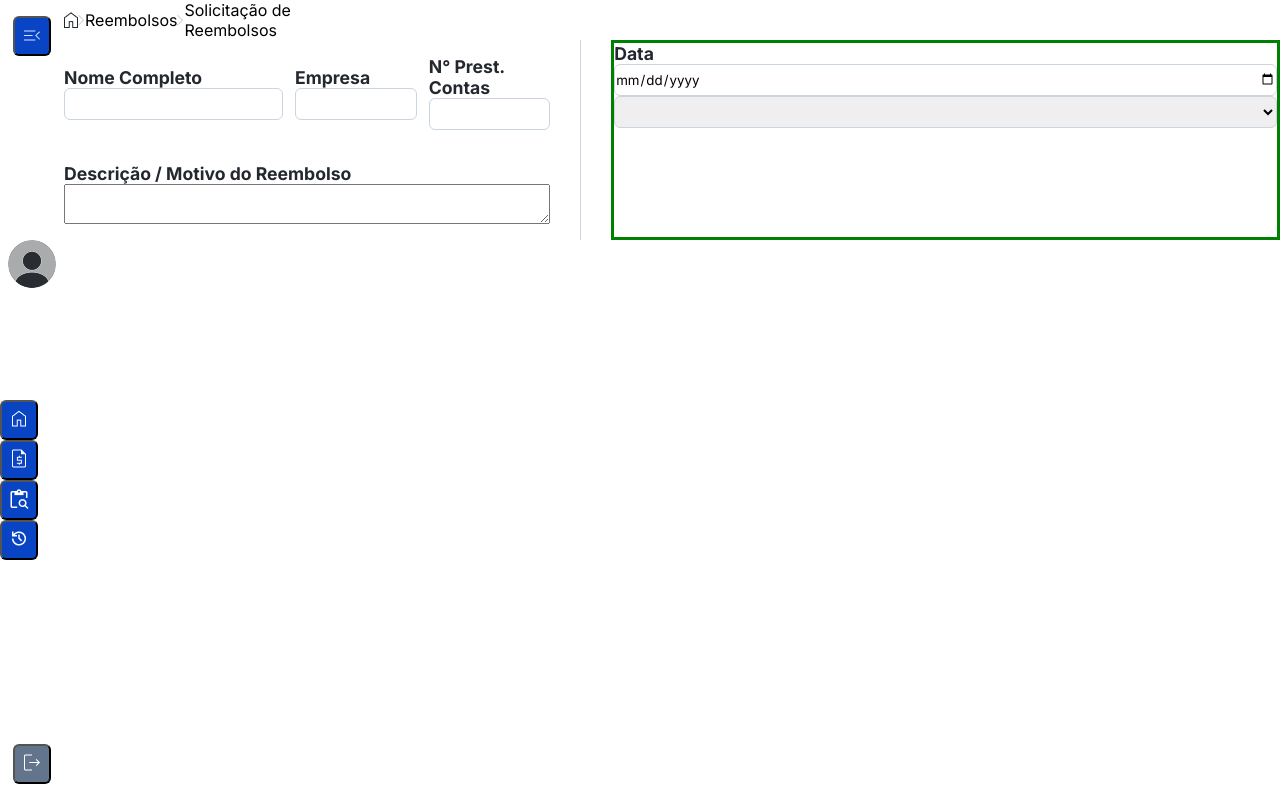
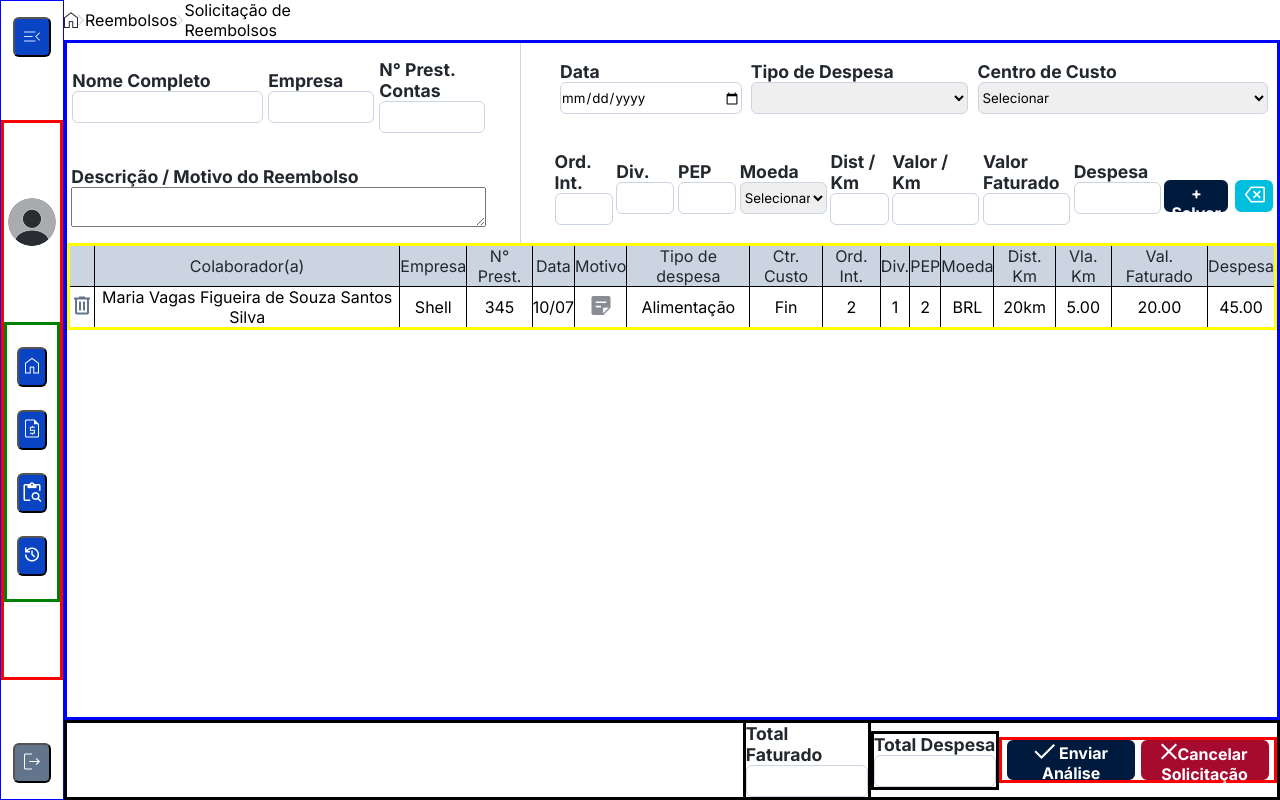
Before and after one commit to wisneysouza/SISPAR, a React (Vite) app: page /solicitacao in a window 1280 px wide. Built offline with nearby package versions, Linux system fonts and the light colour scheme.

Commit message:
adicionando e estilizando table

```diff
--- a/src/components/navbar/NavBar.module.scss
+++ b/src/components/navbar/NavBar.module.scss
@@ -1,31 +1,41 @@
-.navBarEstilo{
+.navBarEstilo {
   height: 100vh;
   width: 5%;
-    //border: 0.8px solid blue;
+  border: 0.8px solid blue;
   display: flex;
   justify-content: space-between;
   flex-direction: column;
   align-items: center;
   padding: 1rem 0;
 
-    button{
+  button {
     background-color: #0844c4;
     width: 60%;
     height: 5vh;
     border-radius: 6px;
   }
 
-    .buttonSair{
+  .buttonSair {
     background-color: #63758d;
   }
 
-    section{
-       // border: solid red;
+  section {
+    border: solid red;
     width: 100%;
-        height: 40vh;
+    height: 70vh;
     display: flex;
-        justify-content: space-between;
+    justify-content: space-evenly;
+    flex-direction: column;
+    align-items: center;
+
+    .boxButton {
+      border: solid green;
+      width: 100%;
+      height: 35vh;
+      display: flex;
+      justify-content: space-evenly;
       flex-direction: column;
       align-items: center;
     }
   }
+}
--- a/src/components/solicitacao/Solicitacao.jsx
+++ b/src/components/solicitacao/Solicitacao.jsx
@@ -5,6 +5,11 @@
 //importando as imagens
 import styles from "./Solicitacao.module.scss";
 //importando a estilização
+import Lixeira from "../../assets/Solicitacao/lixeira.png";
+import Motivo from "../../assets/Solicitacao/motivo.png";
+import Del from "../../assets/Solicitacao/deletar.png";
+import Check from "../../assets/Solicitacao/check.png";
+import X from "../../assets/Solicitacao/x.png"
 
 function Solicitacao() {
   return (
@@ -12,7 +17,7 @@
       <NavBar />
 
       <div className={styles.containerPrincipalSolicitacao}>
-        {/* //div envolvendo a haeader e a main */}
+        {/* div envolvendo a haeader e a main */}
         <header className={styles.headerSolicitacao}>
           <img src={Home} alt="Casinha da header" />
           <img src={Seta} alt="Setinha da header" />
@@ -53,22 +58,178 @@
               <div className={styles.inputData}>
                 <label htmlFor="">Data</label>
                 <input type="date" name="" id="" />
-
               </div>
 
-              <div className={styles.despesa}>
+              <div className={styles.tipoDeDespesa}>
+                <label htmlFor="">Tipo de Despesa</label>
+
                 <select name="" id="">
                   <option value="Selecionar"></option>
                   <option value="">Alimentação</option>
                   <option value="">Combutíval</option>
+                  <option value="">Condução</option>
+                  <option value="">Estacionamento</option>
+                  <option value="">Viagem Admin.</option>
+                  <option value="">Viagem Operacional</option>
+                  <option value="">Eventos de Representação</option>
                 </select>
+              </div>
+
+              <div className={styles.centroDeCusto}>
+                <label htmlFor="">Centro de Custo</label>
+
+                <select name="" id="">
+                  <option value="">Selecionar</option>
+                  <option value="">
+                    1100109002 - FIN CONTROLES INTERNOS MTZ
+                  </option>
+                  <option value="">
+                    1100110002 - FIN VICE-PRESIDENCIA FINANCAS MTZ
+                  </option>
+                  <option value="">1100110101 - FIN CONTABILIDADE MTZ</option>
+                </select>
+              </div>
+
+              <div className={styles.ordem}>
+                <label htmlFor="">Ord. Int.</label>
+                <input type="number" name="" id="" />
+              </div>
+
+              <div className={styles.divisoes}>
+                <label htmlFor="">Div.</label>
+                <input type="number" name="" id="" />
+              </div>
+
+              <div className={styles.pep}>
+                <label htmlFor="">PEP</label>
+                <input type="number" name="" id="" />
+              </div>
+
+              <div className={styles.moeda}>
+                <label htmlFor="">Moeda</label>
+                <select name="" id="">
+                  <option value="">Selecionar</option>
+                  <option value="">BRL</option>
+                  <option value="">ARS</option>
+                  <option value="">USD</option>
+                </select>
+              </div>
+
+              <div className={styles.distancia}>
+                <label htmlFor="">Dist / Km</label>
+                <input type="text" name="" id="" />
+              </div>
+
+              <div className={styles.valorKm}>
+                <label htmlFor="">Valor / Km</label>
+                <input type="number" name="" id="" />
+              </div>
+
+              <div className={styles.valorFaturado}>
+                <label htmlFor="">Valor Faturado</label>
+                <input type="number" name="" id="" />
+              </div>
+
+              <div className={styles.despesa}>
+                <label htmlFor="">Despesa</label>
+                <input type="number" name="" id="" />
+              </div>
+
+              <div className={styles.botoes}>
+                <button className={styles.botaoSalvar}>+ Salvar</button>
+                <button className={styles.botaoDeletar}>
+                  <img src={Del} alt="ícone do botão deleltar" />
+                </button>
               </div>
             </div>
           </form>
+
+          {/* Table é a tag principal que define a tabela */}
+          {/* Thead é a tag que agrupa o cabeçalho */}
+          {/* Tr é a linha da tabela */}
+          {/* Th cabeçalho da tabela, cada coluna receberá um th -  */}
+          {/* tBody agrupa o corpo da tabela, ou seja, a parte principal onde armazena os dados */}
+          {/* Td representa uma célula onde cada dado é colocado */}
+
+          <table>
+            <thead>
+              <tr>
+                <th></th>
+                <th>Colaborador(a)</th>
+                <th>Empresa</th>
+                <th>N° Prest.</th>
+                <th>Data</th>
+                <th>Motivo</th>
+                <th>Tipo de despesa</th>
+                <th>Ctr. Custo</th>
+                <th>Ord. Int.</th>
+                <th>Div.</th>
+                <th>PEP</th>
+                <th>Moeda</th>
+                <th>Dist. Km</th>
+                <th>Vla. Km</th>
+                <th>Val. Faturado</th>
+                <th>Despesa</th>
+              </tr>
+            </thead>
+
+            <tbody>
+              <tr>
+                <td>
+                  <img src={Lixeira} alt="ícone da lixeira" />
+                </td>
+                <td>Maria Vagas Figueira de Souza Santos Silva</td>
+                <td>Shell</td>
+                <td>345</td>
+                <td>10/07</td>
+                <td>
+                  <img src={Motivo} alt="ícone do motivo" />
+                </td>
+                <td>Alimentação</td>
+                <td>Fin</td>
+                <td>2</td>
+                <td>1</td>
+                <td>2</td>
+                <td>BRL</td>
+                <td>20km</td>
+                <td>5.00</td>
+                <td>20.00</td>
+                <td>45.00</td>
+              </tr>
+            </tbody>
+          </table>
+
+
         </main>
+        <footer>
+
+          <div className={styles.total}>
+            <div className={styles.totalFaturado}>
+              <label htmlFor="">Total Faturado</label>
+              <input type="number" name="" id="" />
+            </div>
+
+            <div className={styles.totalDespesa}>
+              <label htmlFor="">Total Despesa</label>
+              <input type="number" name="" id="" />
+            </div>
+
+            <div className={styles.botoesAnalise}>
+            <button className={styles.botaoEnviarAnalise}>
+                <img src={Check} alt="ícone do botão cancelar" /> Enviar Análise</button>
+                <button className={styles.cancelar}>
+                  <img src={X} alt="ícone do botão cancelar" />
+                   Cancelar Solicitação
+                </button>
+                </div>
+
+
+          </div>
+        </footer>
       </div>
     </div>
+
   );
 }
 
-export default Solicitacao
+export default Solicitacao;
--- a/src/components/solicitacao/Solicitacao.module.scss
+++ b/src/components/solicitacao/Solicitacao.module.scss
@@ -11,11 +11,18 @@
     .containerPrincipalSolicitacao{
         width: 95%;
     }
+    .mainSolicitacao{
+        border:  solid blue;
+        display: flex;
+        width: 100%;
+        height: 85%;
+        flex-direction: column;
+    }
 .formSolicitacao{
     display: flex;
     justify-content: space-between;
     width: 100%;
-    //border: solid;
+    //border: solid red;
 }
 
 //Estilização padrão dos inputs, select e label.
@@ -37,13 +44,14 @@
 //Estilização do grupo 1
 
 .grupo1{
-   // border: solid;
-    width: 40%;
+   //border: solid;
+    width: 35%;
     height: 25vh;
     display: flex;
     align-items: center;
     flex-wrap: wrap;
-    justify-content: space-between;
+    // a tag flex-wrap ele le o tamanho dos elementos e joga para a linha de baixo
+    justify-content: space-evenly;
 }
 
 .inputNome{
@@ -59,12 +67,13 @@
     width: 25%;
 }
 .inputMotivo{
-    //border: solid red;
-    width: 100%;
+   // border: solid red;
+    width: 98%;
     display: flex;
     flex-direction: column;
+    border-radius: 8px;
     textarea{
-        height: 5vh;
+    height: 5vh;
     }
 }
 
@@ -79,6 +88,131 @@
 //Estilização grupo 2
 
 .grupo2{
-    border: solid green;
-    width: 55%;
+    //border: solid green;
+    width: 60%;
+    height: 25vh;
+    display: flex;
+    justify-content: space-evenly;
+    flex-wrap: wrap;
+    align-items: center;
 }
+
+.inputData{
+    //border: solid red;
+    width: 25%;
+}
+
+.tipoDeDespesa{
+    //border:  solid blue;
+    width: 30%;
+}
+
+.centroDeCusto{
+    //border:  solid green;
+    width:  40%;
+}
+
+.ordem, .divisoes, .pep, .distancia{
+    //border:  solid purple;
+    width: 8%;
+}
+
+.moeda, .valorKm, .valorFaturado, .despesa{
+   // border: solid pink;
+    width: 12%;
+}
+.botoes{
+    //border:  solid red;
+    width: 15%;
+    height: 2vh;
+    display: flex;
+    justify-content: space-between;
+}
+
+.botaoSalvar{
+    border: solid #001A3D ;
+    border-radius: 6px;
+    background-color: #001A3D;
+    color: #ffffff;
+    width: 5vw;
+    height: 4vh;
+    font-size: 1rem;
+    font-weight: 700;
+}
+.botaoDeletar{
+    border:  solid #00BEDD;
+    border-radius: 6px;
+    background-color: #00BEDD;
+    color: #ffffff;
+    width: 3vw;
+    height: 4vh;
+}
+
+//Estilização da tabela
+
+table{
+    width: 100%;
+    border:  solid yellow;
+    border-collapse: collapse;
+    font-size: 1rem;
+}
+//Cabeçalho da tabela
+th{
+    background-color: #cbd4e1;
+    font-weight: 400;
+    font-size: 1rem;
+    color:#23282f;
+
+}
+
+ th, td{
+    border:  solid #000000 0.8px;
+    text-align: center;
+}
+.total{
+    border:  solid;
+    width: 100%;
+    height: 10vh;
+    display: flex;
+    justify-content: flex-end;
+    align-items: center;
+}
+.totalFaturado{
+border: solid;
+width: 10vw;
+}
+.totalDespesa{
+    border:  solid;
+    width: 10vw;
+
+}
+.botoesAnalise{
+    border:  solid red;
+    width: 23%;
+    display: flex;
+    justify-content: space-evenly;
+    align-items: center;
+
+}
+
+.botaoEnviarAnalise{
+    border: solid #001A3D ;
+    border-radius: 6px;
+    background-color: #001A3D;
+    color: #ffffff;
+    width: 10vw;
+    height: 5vh;
+    font-size: 1rem;
+    font-weight: 700;
+}
+
+    .cancelar{
+        border: solid #A60B2F ;
+        border-radius: 6px;
+        background-color: #A60B2F;
+        color: #ffffff;
+        width: 10vw;
+        height: 5vh;
+        font-size: 1rem;
+        font-weight: 700;
+    }
```
Lines whose indentation alone changed are shown as unchanged.
